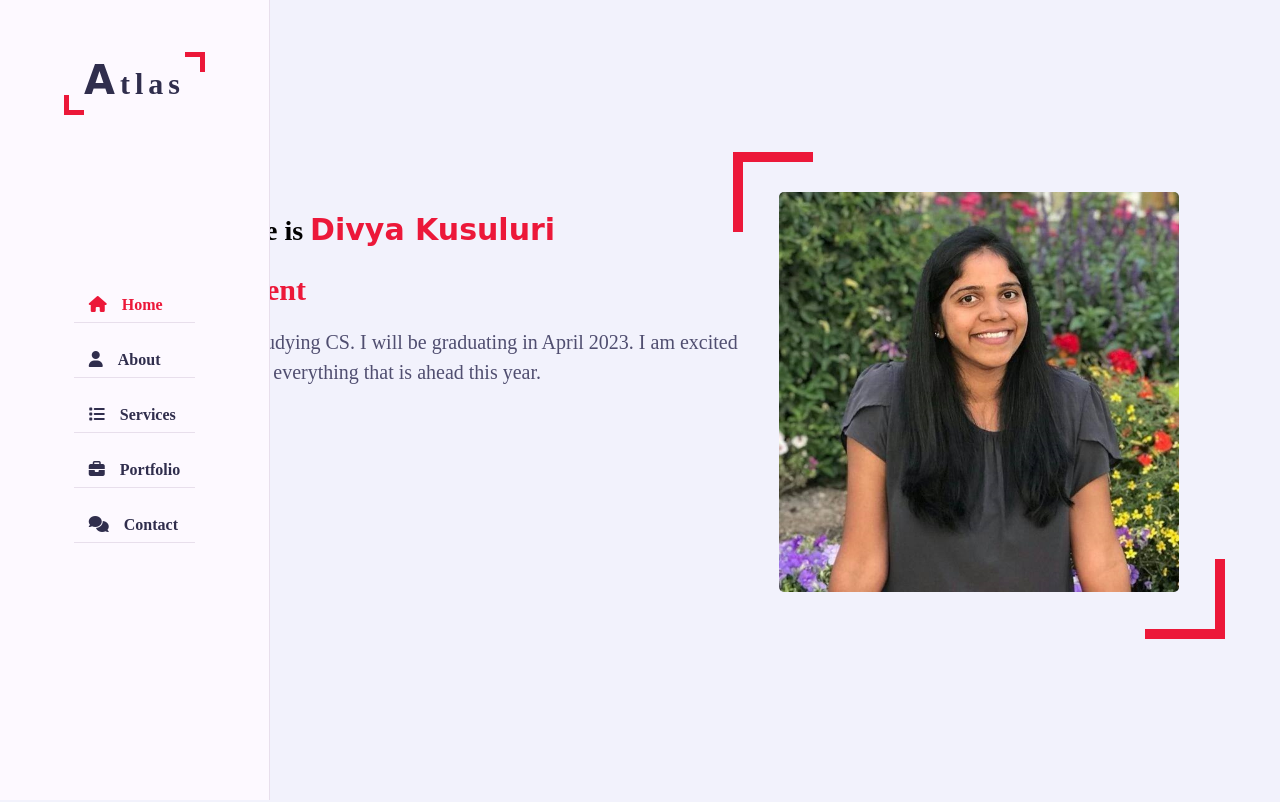
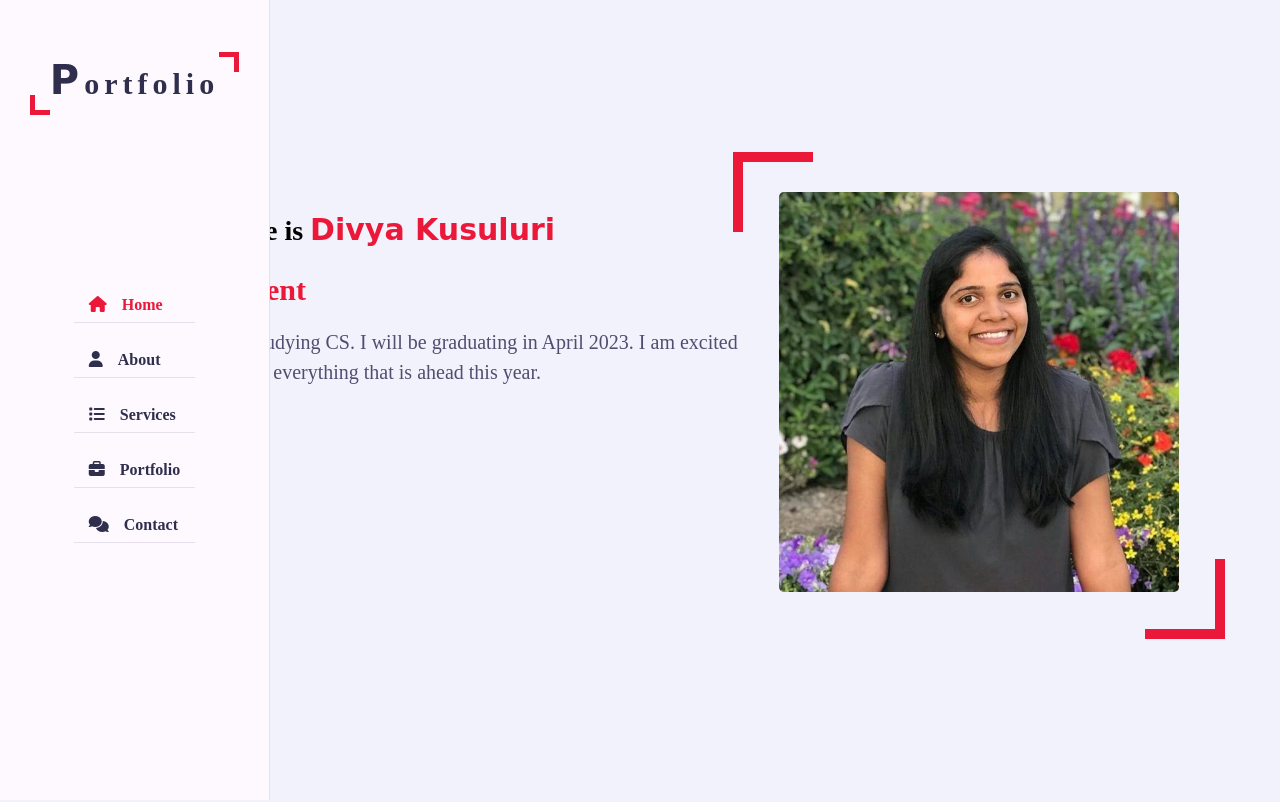
Before and after one commit to divya2niky/CS260_StartUp, a plain HTML site: page StartUp/index.html in a window 1280 px wide. Shown: the top 802 px of the page. Drawn offline with Linux system fonts and the light colour scheme; a web font is replaced by a local one.

Commit message:
last min changes

```diff
--- a/StartUp/index.html
+++ b/StartUp/index.html
@@ -17,7 +17,7 @@
             <!--Aside Start-->
             <div class="aside">
                 <div class ="logo">
-                    <a href="#"><span>A</span>tlas</a>
+                    <a href="#"><span>P</span>ortfolio</a>
                 </div>
                 <div class = "nav-toggler">
                 <span> </span>
```
